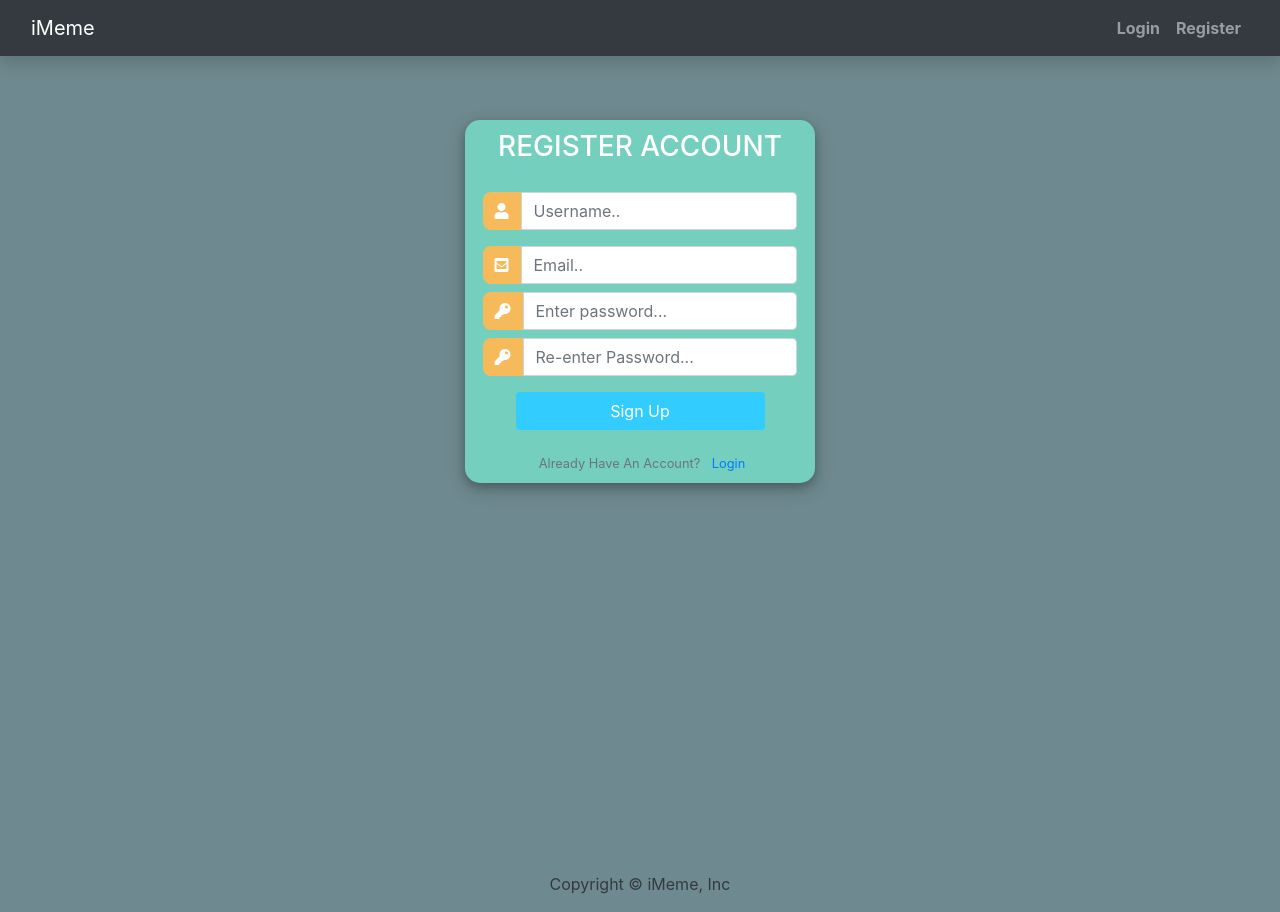
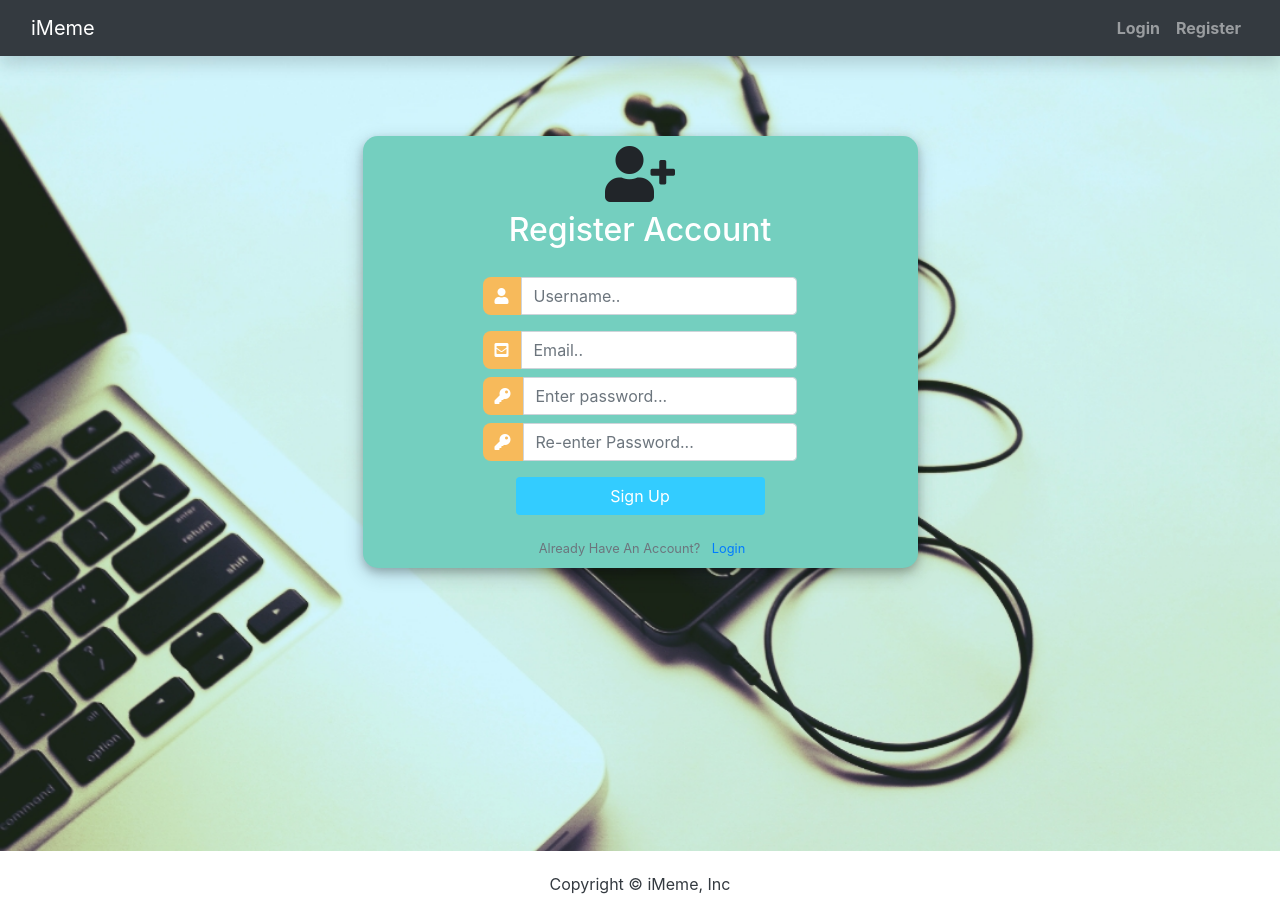
Before and after one commit to CleoMugs/iMeme, a Django app: template templates/register.html in a window 1280 px wide. Run offline with Django 3.2, Linux system fonts and the light colour scheme; the template is opened without the code that fills it, so the values that code supplies are empty, except form fields; form fields are guessed from the names that the template uses; some libraries are stand-ins or nearby versions.

Commit message:
redesigned register-page

```diff
--- a/static/css/register.css
+++ b/static/css/register.css
@@ -0,0 +1,59 @@
+
+body,
+html {
+	margin: 0;
+	padding: 0;
+	height: 100%;
+	background-image: url('/static/img/register.jpg');
+    background-size: cover;
+    background-repeat: no-repeat;
+}
+.user_card {
+    width: 50%;
+    margin: 5rem auto;
+    padding: 10px;
+    margin-bottom: auto;
+    border-radius: 15px;
+    background: #74cfbf;
+    position: relative;
+    display: flex;
+    justify-content: center;
+    flex-direction: column;
+    box-shadow: 0 4px 8px 0 rgba(0, 0, 0, 0.2), 0 6px 20px 0 rgba(0, 0, 0, 0.19);
+    -webkit-box-shadow: 0 4px 8px 0 rgba(0, 0, 0, 0.2), 0 6px 20px 0 rgba(0, 0, 0, 0.19);
+    -moz-box-shadow: 0 4px 8px 0 rgba(0, 0, 0, 0.2), 0 6px 20px 0 rgba(0, 0, 0, 0.19);
+
+}
+
+.form_container {
+	margin-top: 20px;
+}
+
+#form-title{
+	color: #fff;
+}
+.login_btn {
+	width: 100%;
+	background: #33ccff !important;
+	color: white !important;
+}
+.login_btn:focus {
+	box-shadow: none !important;
+	outline: 0px !important;
+
+}
+.login_container {
+	padding: 0 2rem;
+
+}
+.input-group-text {
+	background: #f7ba5b !important;
+	color: white !important;
+	border: 0 !important;
+	border-radius: 0.5rem 0 0 0.5rem !important;
+}
+.input_user,
+.input_pass:focus {
+	box-shadow: none !important;
+	outline: 0px !important;
+}
--- a/templates/login.html
+++ b/templates/login.html
@@ -26,7 +26,7 @@
 					<h3><i class="fas fa-sign-in-alt fa-2x"></i></h3>
 				</div>
 				<div class="d-flex justify-content-center">
-					<h2 id="form-title">LOGIN</h2>
+					<h2 id="form-title">Login</h2>
 				</div>
 				<div class="d-flex justify-content-center form_container">
 					<form method="POST" action="">
--- a/templates/register.html
+++ b/templates/register.html
@@ -12,74 +12,18 @@
 	<script src="https://ajax.googleapis.com/ajax/libs/jquery/3.3.1/jquery.min.js"></script>
 	<link rel="stylesheet" href="https://use.fontawesome.com/releases/v5.6.1/css/all.css" integrity="sha384-gfdkjb5BdAXd+lj+gudLWI+BXq4IuLW5IT+brZEZsLFm++aCMlF1V92rMkPaX4PP" crossorigin="anonymous">
 
-	<style>
-		body,
-		html {
-			margin: 0;
-			padding: 0;
-			height: 100%;
-			background: #6e898f !important;
-		}
-		.user_card {
-			width: 350px;
-			margin-top: 4rem;
-			margin-bottom: auto;
-			background: #74cfbf;
-			position: relative;
-			display: flex;
-			justify-content: center;
-			flex-direction: column;
-			padding: 10px;
-			box-shadow: 0 4px 8px 0 rgba(0, 0, 0, 0.2), 0 6px 20px 0 rgba(0, 0, 0, 0.19);
-			-webkit-box-shadow: 0 4px 8px 0 rgba(0, 0, 0, 0.2), 0 6px 20px 0 rgba(0, 0, 0, 0.19);
-			-moz-box-shadow: 0 4px 8px 0 rgba(0, 0, 0, 0.2), 0 6px 20px 0 rgba(0, 0, 0, 0.19);
-			border-radius: 15px;
-
-		}
-
-		.form_container {
-			margin-top: 20px;
-		}
-
-		#form-title{
-			color: #fff;
-		}
-		.login_btn {
-			width: 100%;
-			background: #33ccff !important;
-			color: white !important;
-		}
-		.login_btn:focus {
-			box-shadow: none !important;
-			outline: 0px !important;
-
-		}
-		.login_container {
-			padding: 0 2rem;
-
-		}
-		.input-group-text {
-			background: #f7ba5b !important;
-			color: white !important;
-			border: 0 !important;
-			border-radius: 0.5rem 0 0 0.5rem !important;
-		}
-		.input_user,
-		.input_pass:focus {
-			box-shadow: none !important;
-			outline: 0px !important;
-		}
-
-	</style>
+	<link rel="stylesheet" type="text/css" href="{% static 'css/register.css' %}">
 
 </head>
 <body>
 	<div class="container h-100">
 		<div class="d-flex justify-content-center h-100">
 			<div class="user_card">
+				<div class="text-center">
+                	<h3><i class="fas fa-user-plus fa-2x"></i></h3>
+                </div>
 				<div class="d-flex justify-content-center">
-					<h3 id="form-title">REGISTER ACCOUNT</h3>
-
+					<h2 id="form-title">Register Account</h2>
 				</div>
 				<div class="d-flex justify-content-center form_container">
 
```
Also changed, not shown: static/img/register.jpg (renamed from static/img/Signup.jpg).
